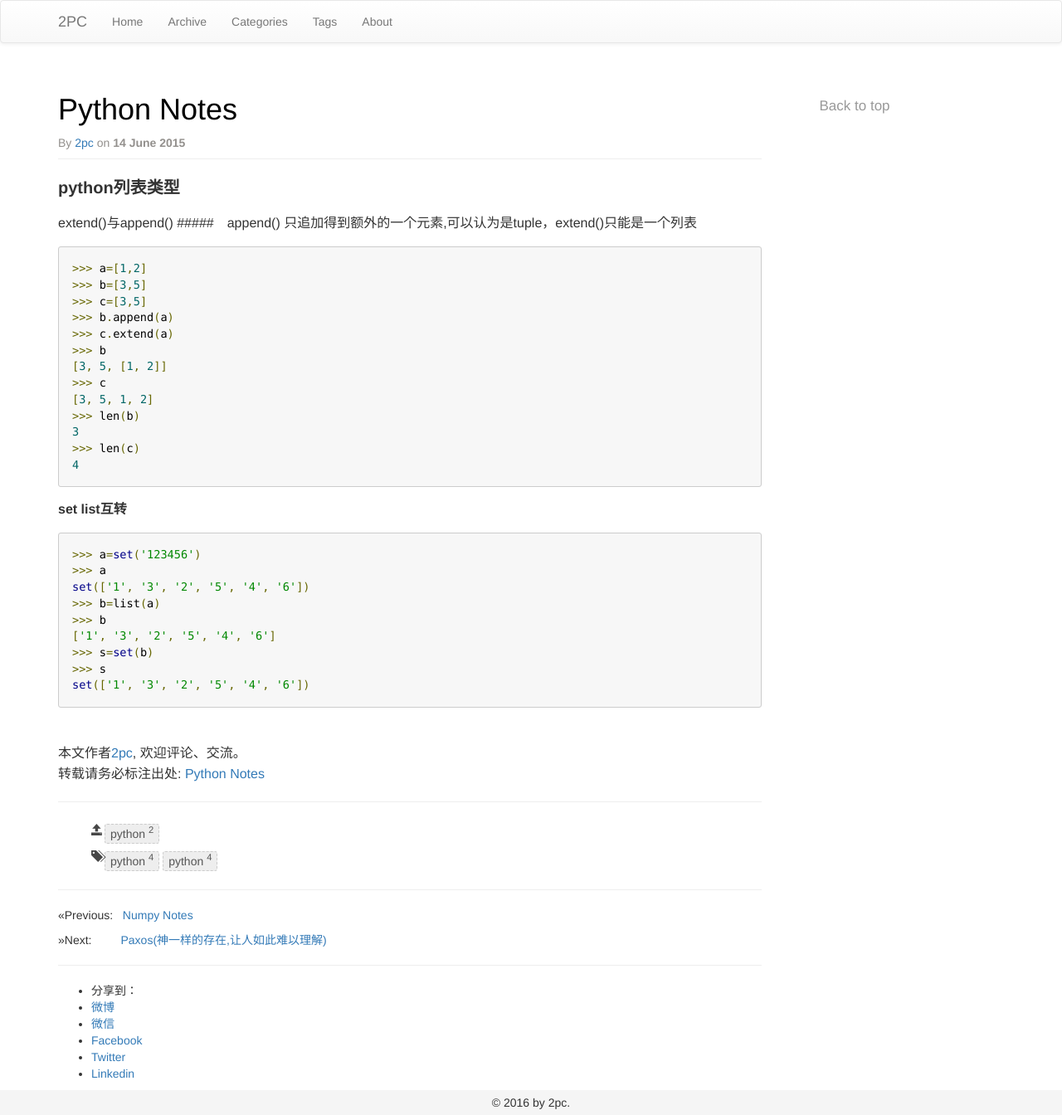
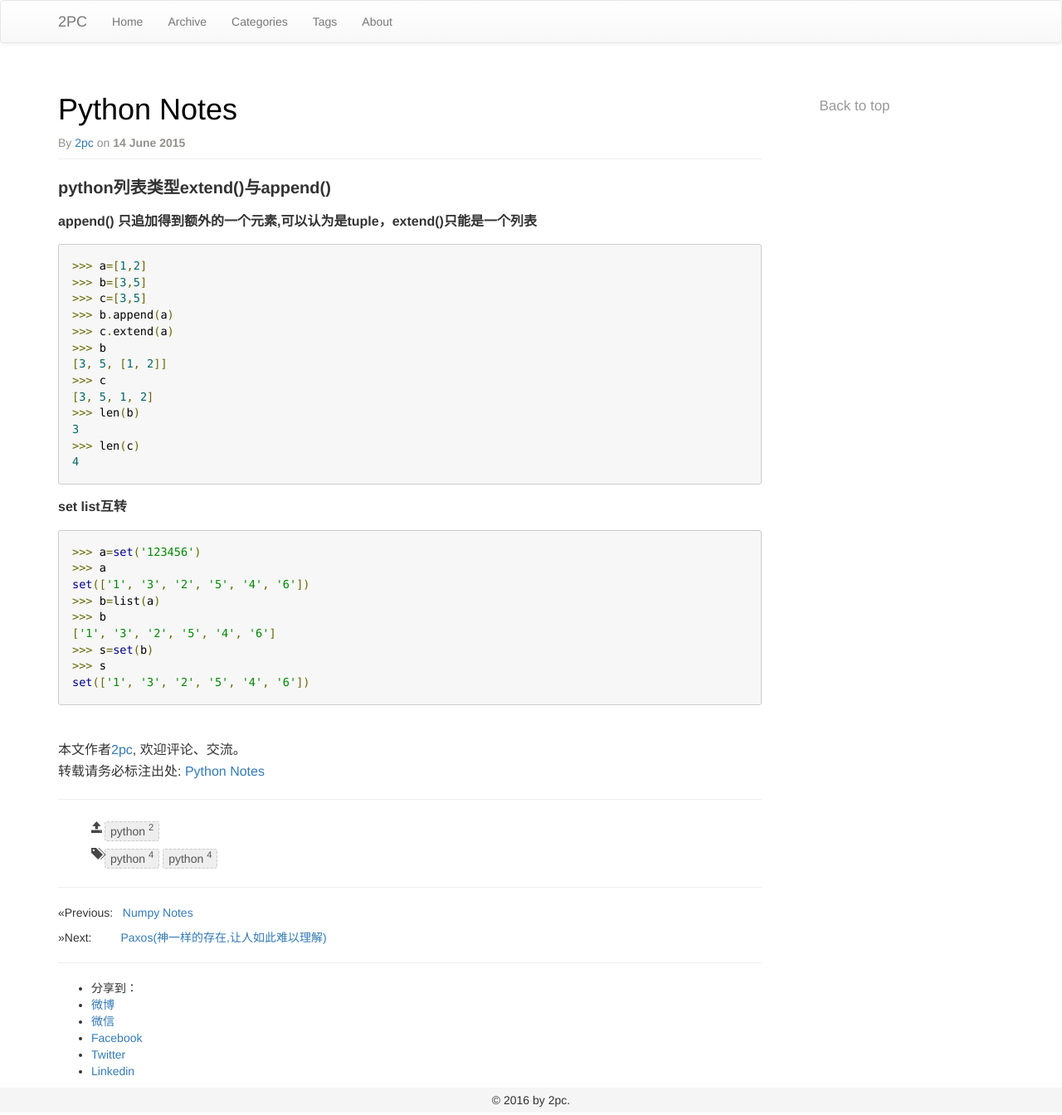
Before and after one commit to luyee/2pc.github.io, a Jekyll site: the page built from _posts/python/2015-06-14-Python Notes.md, in a window 1280 px wide. Shown: the whole page at 83% size. Built offline with Jekyll 4.4.1, drawn with Linux system fonts in a browser that asks for light colours; comment, search, counter and statistics services are not loaded.

````diff
--- a/_posts/python/2015-06-14-Python Notes.md
+++ b/_posts/python/2015-06-14-Python Notes.md
@@ -7,9 +7,9 @@ category: "python"
 tags: ["python","python"]
 ---
 
-#### python列表类型
-extend()与append()
-#####　append() 只追加得到额外的一个元素,可以认为是tuple，extend()只能是一个列表
+#### python列表类型extend()与append()
+
+##### append() 只追加得到额外的一个元素,可以认为是tuple，extend()只能是一个列表
 
 ```
 >>> a=[1,2]
````
